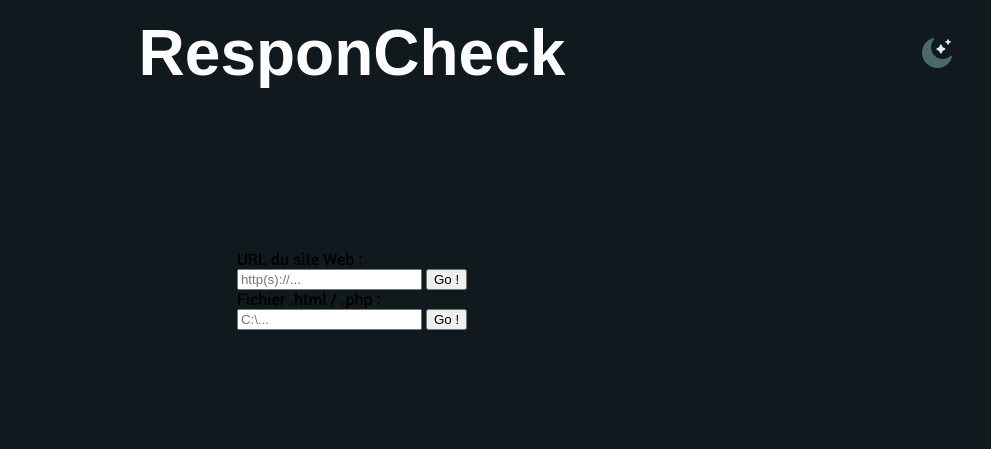
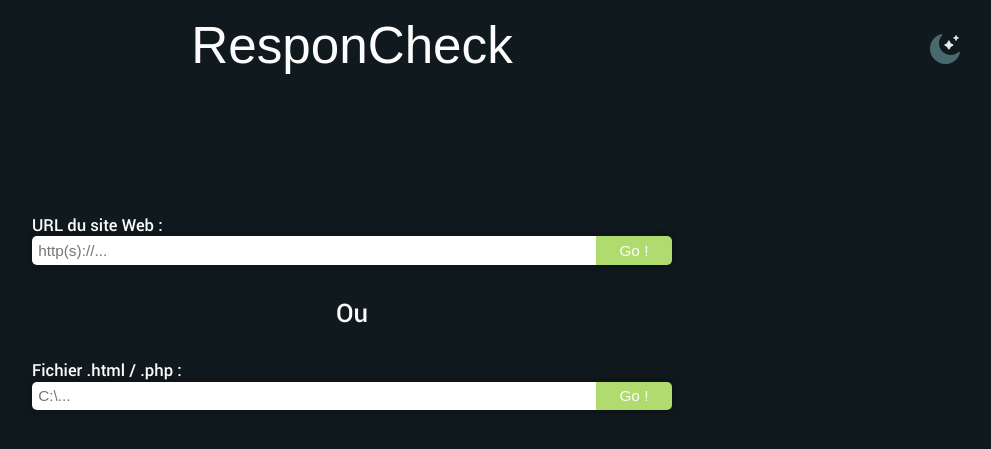
Before and after one commit to LaM0uette/CheckUIX, a PHP site: page / in a window 1280 px wide. Shown: the top 449 px of the page, without its empty margins (288-1279 px from the left). Run offline with PHP 8.4, Linux system fonts and the light colour scheme; some web fonts are replaced.

Commit message:
création du style des lineEdit links

```diff
--- /dev/null
+++ b/css/constants.css
@@ -0,0 +1,3 @@
+:root {
+    --border-radius--: 5px;
+}
--- a/css/generic.css
+++ b/css/generic.css
@@ -6,17 +6,22 @@ body{
 
 h1{
     font-family: "Roboto-Black", sans-serif;
+    color: var(--color--h2);
 }
 h2{
     font-family: "Roboto-Medium", sans-serif;
+    color: var(--color--h2);
 }
 h3{
     font-family: "Roboto-Regular", sans-serif;
+    color: var(--color--h2);
 }
 p{
     font-family: "Roboto-Light", sans-serif;
+    color: var(--color--h2);
 }
 
 label{
     font-family: "Roboto-Medium", sans-serif;
+    color: var(--color--h2);
 }
--- /dev/null
+++ b/css/reset.css
@@ -0,0 +1,68 @@
+body,
+div,
+dl,
+dt,
+dd,
+ul,
+ol,
+li,
+h1,
+h2,
+h3,
+h4,
+h5,
+h6,
+pre,
+form,
+fieldset,
+input,
+textarea,
+p,
+blockquote,
+th,
+td {
+    margin: 0;
+    padding: 0;
+}
+table {
+    border-collapse: collapse;
+    border-spacing: 0;
+}
+fieldset,
+img {
+    border: 0;
+}
+address,
+caption,
+cite,
+code,
+dfn,
+var {
+    font-style: normal;
+    font-weight: normal;
+}
+ol,
+ul {
+    list-style: none;
+}
+caption,
+th {
+    text-align: left;
+}
+h1,
+h2,
+h3,
+h4,
+h5,
+h6 {
+    font-size: 100%;
+    font-weight: normal;
+}
+q:before,
+q:after {
+    content: '';
+}
+abbr,
+acronym {
+    border: 0;
+}
--- a/css/style.css
+++ b/css/style.css
@@ -1,4 +1,5 @@
 @import 'colors.css';
+@import 'constants.css';
 @import 'fonts.css';
 @import 'generic.css';
 
@@ -12,26 +13,26 @@
 }
 
 .header-title-container {
+    text-align: center;
     width: 100%;
-    text-align: center;
 }
 
 .header-title{
-    font-size: 4em;
     margin: 0 auto;
+    font-size: 4vmax;
     color: var(--color--h2);
 }
 
 .header-switch-theme{
     position: absolute;
+    top: 25%;
+    right: 2em;
     background: none;
     border: none;
     cursor: pointer;
     padding: 0;
-    top: 25%;
-    right: 2em;
+    width: 40px;
     height: 40px;
-    width: 40px;
 }
 
 .header-icon {
@@ -48,5 +49,57 @@
     display: flex;
     align-items: center;
     flex-direction: column;
-    margin-top: 10em;
+    margin-top: 11vmax;
 }
+
+.input-link{
+    width: 50%;
+}
+
+.input-link-group{
+    display: flex;
+    justify-content: center;
+    align-items: center;
+    text-align: center;
+    box-shadow: 0 0 10px rgba(10, 10, 10, 0.6);
+}
+
+.input-link-label{
+    display: inline-block;
+    margin-bottom: 0.1em;
+    font-size: 1.3vmax;
+}
+
+.input-link-line-edit, .input-link-button{
+    border: none;
+    min-height: 25px;
+    height: 2.2vmax;
+}
+
+.input-link-line-edit{
+    border-top-left-radius: var(--border-radius--);
+    border-bottom-left-radius: var(--border-radius--);
+    padding-left: 0.4em;
+    font-size: 1.2vmax;
+    line-height: 2.2vw;
+    width: 88%;
+    color: var(--color--h1);
+
+}
+
+.input-link-button{
+    border-top-right-radius: var(--border-radius--);
+    border-bottom-right-radius: var(--border-radius--);
+    cursor: pointer;
+    font-family: Roboto-Black, sans-serif;
+    font-size: 1.2vmax;
+    width: 12%;
+    background-color: var(--color--h3);
+    color: var(--color--h2);
+}
+
+.h2-or{
+    margin-top: 1.3em;
+    margin-bottom: 1.3em;
+    font-size: 2vmax;
+}
--- a/index.html
+++ b/index.html
@@ -3,7 +3,9 @@
 <head>
     <meta charset="UTF-8">
     <meta name="viewport" content="width=device-width, initial-scale=1.0">
+    <link rel="stylesheet" href="css/reset.css">
     <link rel="stylesheet" href="css/colors.css" id="themeStyle">
+    <link rel="stylesheet" href="css/constants.css">
     <link rel="stylesheet" href="css/fonts.css">
     <link rel="stylesheet" href="css/generic.css">
     <link rel="stylesheet" href="css/style.css">
@@ -29,14 +31,20 @@
 <div class="url-container">
     <div class="input-link">
         <label for="input-url-link-line-edit" class="input-link-label">URL du site Web :</label><br>
-        <input type="text" id="input-url-link-line-edit" class="input-link-line-edit" placeholder="http(s)://...">
-        <button class="input-link-button">Go !</button>
+        <div class="input-link-group">
+            <input type="text" id="input-url-link-line-edit" class="input-link-line-edit" placeholder="http(s)://...">
+            <button class="input-link-button">Go !</button>
+        </div>
     </div>
+
+    <h2 class="h2-or">Ou</h2>
 
     <div class="input-link">
         <label for="input-file-link-line-edit" class="input-link-label">Fichier .html / .php :</label><br>
-        <input type="text" id="input-file-link-line-edit" class="input-link-line-edit" placeholder="C:\...">
-        <button class="input-link-button">Go !</button>
+        <div class="input-link-group">
+            <input type="text" id="input-file-link-line-edit" class="input-link-line-edit" placeholder="C:\...">
+            <button class="input-link-button">Go !</button>
+        </div>
     </div>
 </div>
 
```
